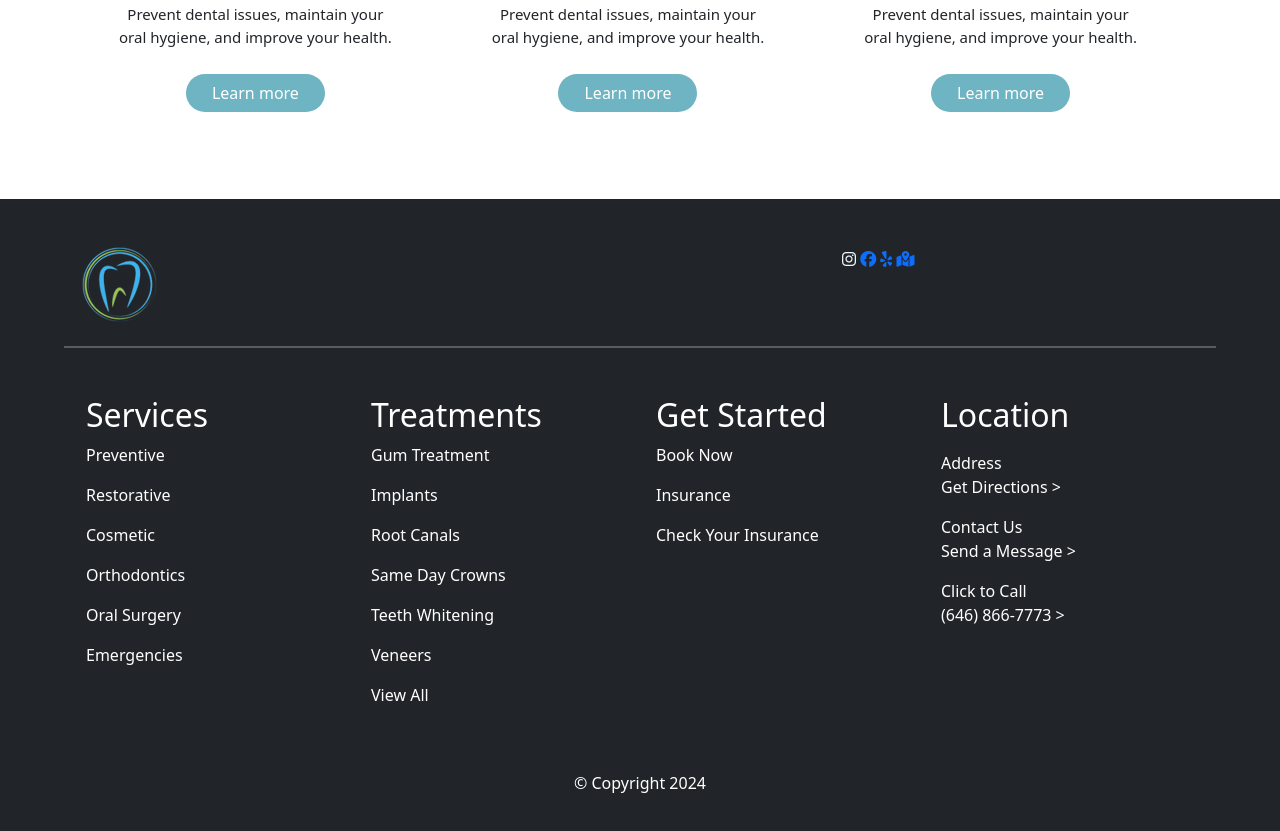
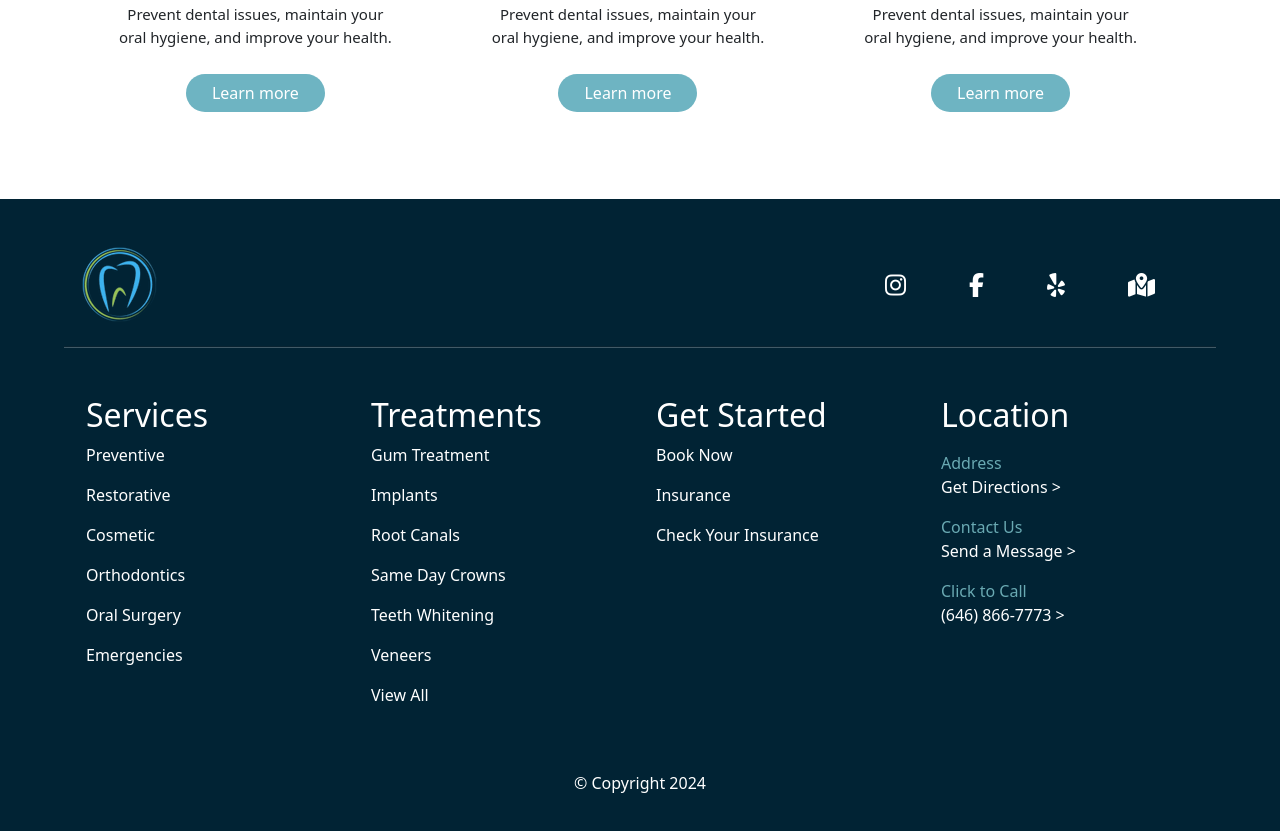
Before and after one commit to Rockmex/dentistWebsite, a plain HTML site: page index.html in a window 1280 px wide. Shown: the part 3714-4545 px from the top of the page. Drawn offline with Linux system fonts and the light colour scheme.

Commit message:
Modified social media icons

```diff
--- a/footer.html
+++ b/footer.html
@@ -1,59 +1,59 @@
-<footer class="bg-dark text-white pt-5 pb-4">
+<footer class="pt-5 pb-4" style="background-color:rgb(1, 35, 52) ;">
     <!-- logo and icons -->
     <div class="container ">
         <div class="row">
-            <div class="col-md-8 text-left mb-4">
-                <img src="img/logo.png" alt="logo" >
+            <div class="footer-logo-div col-md-8 mb-4">
+                <img class="footer-logo" src="img/logo.png" alt="logo" >
             </div>
-            <div class="col-md-4 text-right mb-4">
-                <a href="#" title="instagram"><i class="fa-brands fa-instagram" style="color:aliceblue"></i></a>
-                <a href="#" title="facebook"><i class="fa-brands fa-facebook"></i></a>
-                <a href="#" title="yelp"><i class="fa-brands fa-yelp"></i></a>
-                <a href="#" title="map"><i class="fa-solid fa-map-location-dot"></i></a>
+            <div class="col-md-4 mb-4 d-flex justify-content-evenly align-items-center">
+                <a href="#" title="instagram"><i class="fa-brands fa-instagram" style="color:#fff;font-size: 1.5rem;"></i></a>
+                <a href="#" title="facebook"><i class="fa-brands fa-facebook-f" style="color:#fff; margin-left: 20px;font-size: 1.5rem;"></i></a>
+                <a href="#" title="yelp"><i class="fa-brands fa-yelp" style="color:#fff; margin-left: 20px;font-size: 1.5rem;"></i></a>
+                <a href="#" title="map"><i class="fa-solid fa-map-location-dot" style="color:#fff; margin-left: 20px;font-size: 1.5rem;"></i></a>
             </div>
         </div>
     </div>
     <!-- horizontal line -->
     <hr size="4" width="90%" color="white" style="margin:auto">
     <!-- contents -->
-    <div class="container mt-5">
+    <div class="container mt-5" id="links-container">
         <div class="row">
             <div class="col-lg-3 col-md-6 col-sm-12 text-left mb-5 px-3">
-                <h2>Services</h2>
-                <p><a href="#" class="text-white" style="text-decoration: none; ">Preventive</a></p>
-                <p><a href="#" class="text-white" style="text-decoration: none;">Restorative</a></p>
-                <p><a href="#" class="text-white" style="text-decoration: none;">Cosmetic</a></p>
-                <p><a href="#" class="text-white" style="text-decoration: none;">Orthodontics</a></p>
-                <p><a href="#" class="text-white" style="text-decoration: none;">Oral Surgery</a></p>
-                <p><a href="#" class="text-white" style="text-decoration: none;">Emergencies</a></p>
+                <h2 style="color:#fff;">Services</h2>
+                <p><a href="#" class="footer-links" style="text-decoration: none; color:#fff">Preventive</a></p>
+                <p><a href="#" class="footer-links" style="text-decoration: none; color:#fff">Restorative</a></p>
+                <p><a href="#" class="footer-links" style="text-decoration: none; color:#fff">Cosmetic</a></p>
+                <p><a href="#" class="footer-links" style="text-decoration: none; color:#fff">Orthodontics</a></p>
+                <p><a href="#" class="footer-links" style="text-decoration: none; color:#fff">Oral Surgery</a></p>
+                <p><a href="#" class="footer-links" style="text-decoration: none; color:#fff">Emergencies</a></p>
             </div>
             <div class="col-lg-3 col-md-6 col-sm-12 text-left mb-5 px-3">
-                <h2>Treatments</h2>
-                <p><a href="#" class="text-white" style="text-decoration: none;">Gum Treatment</a></p>
-                <p><a href="#" class="text-white" style="text-decoration: none;">Implants</a></p>
-                <p><a href="#" class="text-white" style="text-decoration: none;">Root Canals</a></p>
-                <p><a href="#" class="text-white" style="text-decoration: none;">Same Day Crowns</a></p>
-                <p><a href="#" class="text-white" style="text-decoration: none;">Teeth Whitening</a></p>
-                <p><a href="#" class="text-white" style="text-decoration: none;">Veneers</a></p>
-                <p><a href="#" class="text-white" style="text-decoration: none;">View All</a></p>
+                <h2 style="color:#fff;">Treatments</h2>
+                <p><a href="#" class="footer-links" style="text-decoration: none; color:#fff">Gum Treatment</a></p>
+                <p><a href="#" class="footer-links" style="text-decoration: none; color:#fff">Implants</a></p>
+                <p><a href="#" class="footer-links" style="text-decoration: none; color:#fff">Root Canals</a></p>
+                <p><a href="#" class="footer-links" style="text-decoration: none; color:#fff">Same Day Crowns</a></p>
+                <p><a href="#" class="footer-links" style="text-decoration: none; color:#fff">Teeth Whitening</a></p>
+                <p><a href="#" class="footer-links" style="text-decoration: none; color:#fff">Veneers</a></p>
+                <p><a href="#" class="footer-links" style="text-decoration: none; color:#fff">View All</a></p>
             </div>
             <div class="col-lg-3 col-md-6 col-sm-12 text-left mb-5 px-3">
-                <h2>Get Started</h2>
-                <p><a href="#" class="text-white" style="text-decoration: none;">Book Now</a></p>
-                <p><a href="#" class="text-white" style="text-decoration: none;">Insurance</a></p>
-                <p><a href="#" class="text-white" style="text-decoration: none;">Check Your Insurance</a></p>
+                <h2 style="color:#fff;">Get Started</h2>
+                <p><a href="#" class="footer-links" style="text-decoration: none; color:#fff">Book Now</a></p>
+                <p><a href="#" class="footer-links" style="text-decoration: none; color:#fff">Insurance</a></p>
+                <p><a href="#" class="footer-links" style="text-decoration: none; color:#fff">Check Your Insurance</a></p>
             </div>
             <div class="col-lg-3 col-md-6 col-sm-12 text-left mb-5 px-3">
-                <h2>Location</h2>
+                <h2 style="color:#fff;">Location</h2>
                 <p>
-                    <div class="contact_info">Address</div>
-                    <a href="#" class="text-white" style="text-decoration: none;">Get Directions ></a></p>
+                    <div class="contact-info">Address</div>
+                    <a href="#" class="footer-links" style="text-decoration: none; color:#fff">Get Directions ></a></p>
                 <p>
-                    <div class="contact_info">Contact Us</div>
-                    <a href="#" class="text-white" style="text-decoration: none;">Send a Message ></a></p>
+                    <div class="contact-info">Contact Us</div>
+                    <a href="#" class="footer-links" style="text-decoration: none; color:#fff">Send a Message ></a></p>
                 <p>
-                    <div class="contact_info">Click to Call</div>
-                    <a href="#" class="text-white" style="text-decoration: none;">(646) 866-7773 ></a></p>
+                    <div class="contact-info">Click to Call</div>
+                    <a href="#" class="footer-links" style="text-decoration: none; color:#fff">(646) 866-7773 ></a></p>
             </div>
         </div>
 
```
